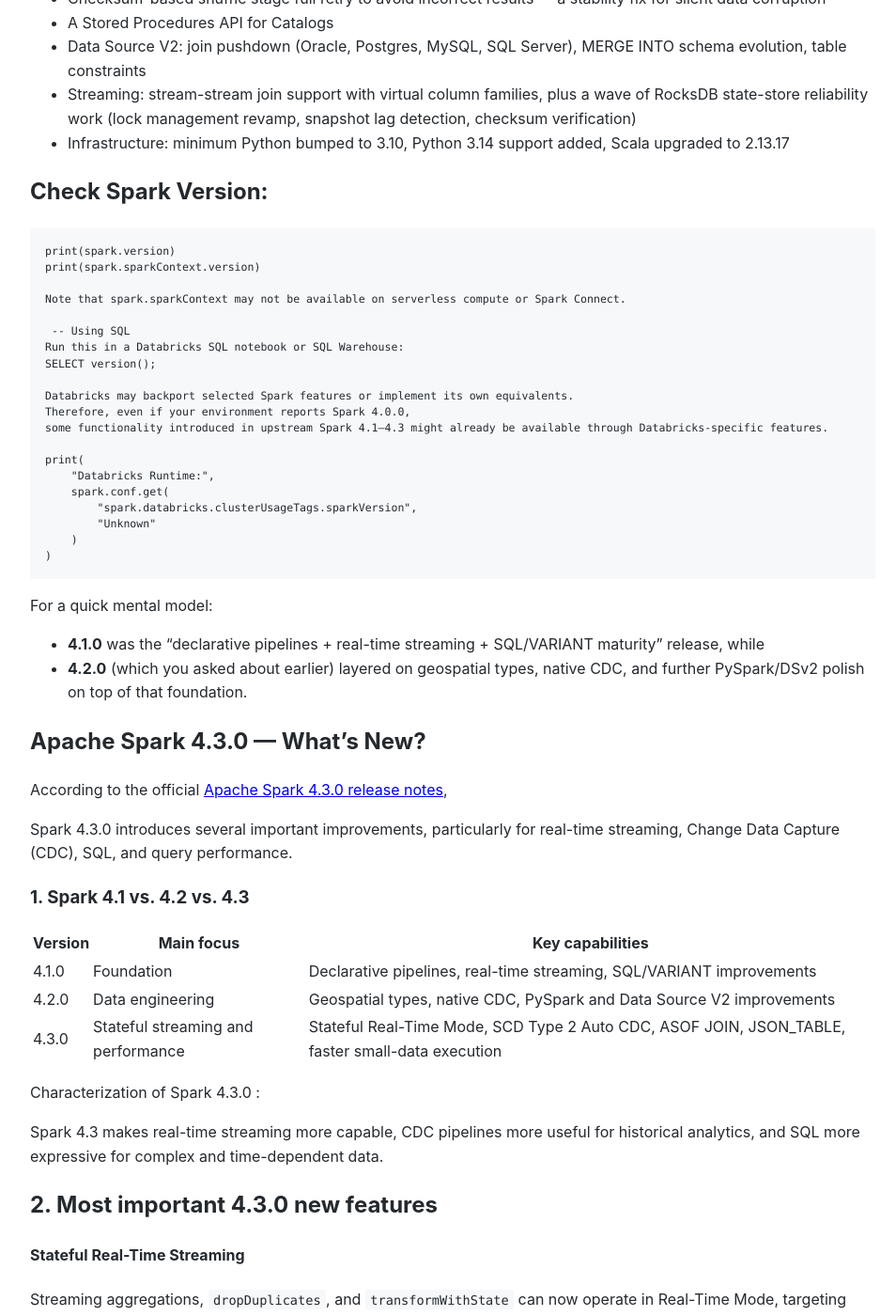
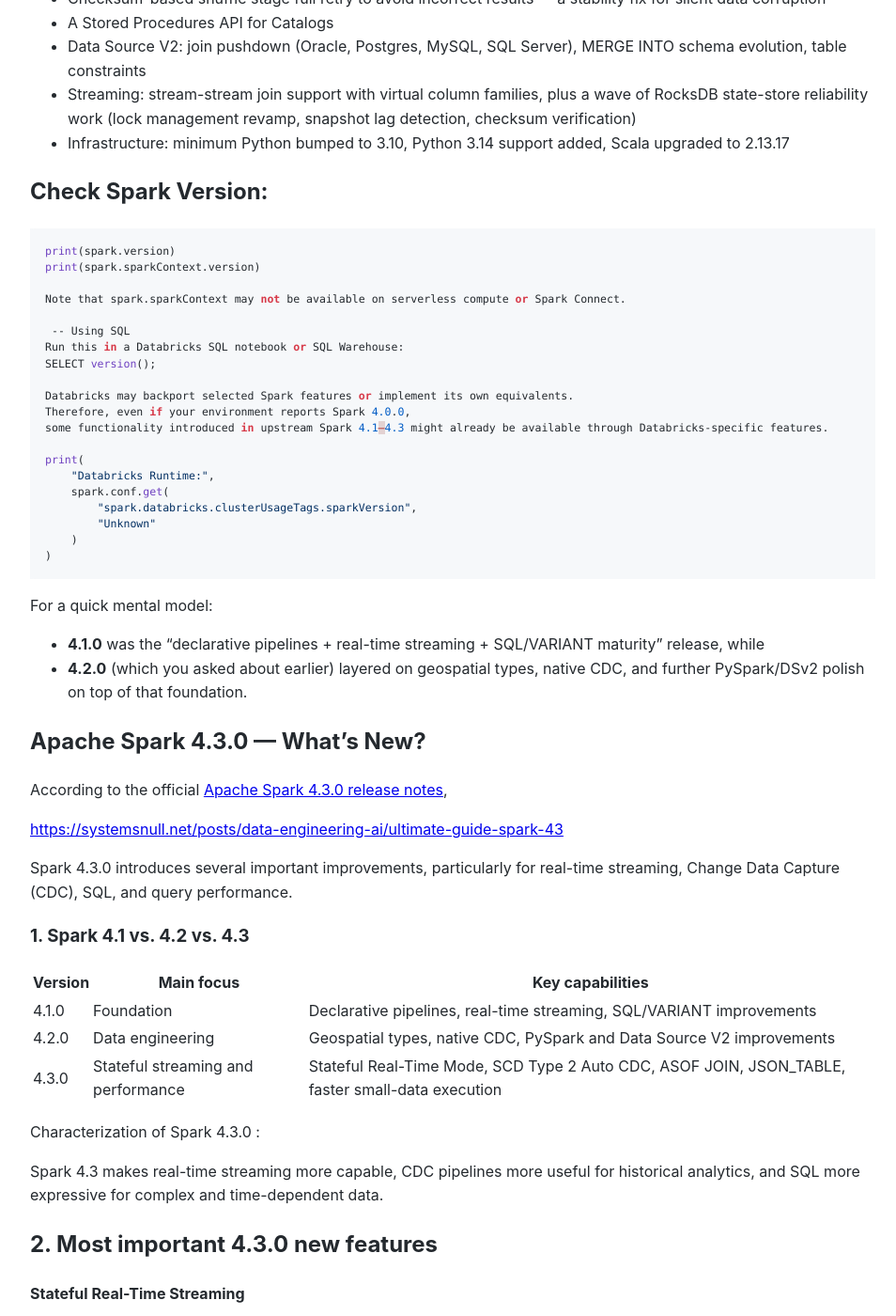
Before and after one commit to Michael-Lubinsky/michael-lubinsky.github.com, a Jekyll site: the page built from spark/spark_4.md, in a window 1280 px wide and 1400 px high, scrolled down 1577 px. Shown: the whole window at 94% size, without its empty margins (158-1112 px from the left). Built offline with Jekyll 4.4.1, drawn with Linux system fonts in a browser that asks for light colours; our own code applies the rules of GitHub Pages for plain Markdown files.

Commit message:
Update spark_4.md

````diff
--- a/spark/spark_4.md
+++ b/spark/spark_4.md
@@ -51,7 +51,7 @@
 - Infrastructure: minimum Python bumped to 3.10, Python 3.14 support added, Scala upgraded to 2.13.17
 
 ## Check Spark Version:
-```
+```python
 print(spark.version)
 print(spark.sparkContext.version)
 
@@ -81,6 +81,8 @@
 ## Apache Spark 4.3.0 — What's New?
 
 According to the official [Apache Spark 4.3.0 release notes](https://spark.apache.org/releases/spark-release-4-3-0.html?utm_source=chatgpt.com),
+
+<https://systemsnull.net/posts/data-engineering-ai/ultimate-guide-spark-43>
 
 Spark 4.3.0 introduces several important improvements, particularly for real-time streaming, Change Data Capture (CDC), SQL, and query performance.
 
````
